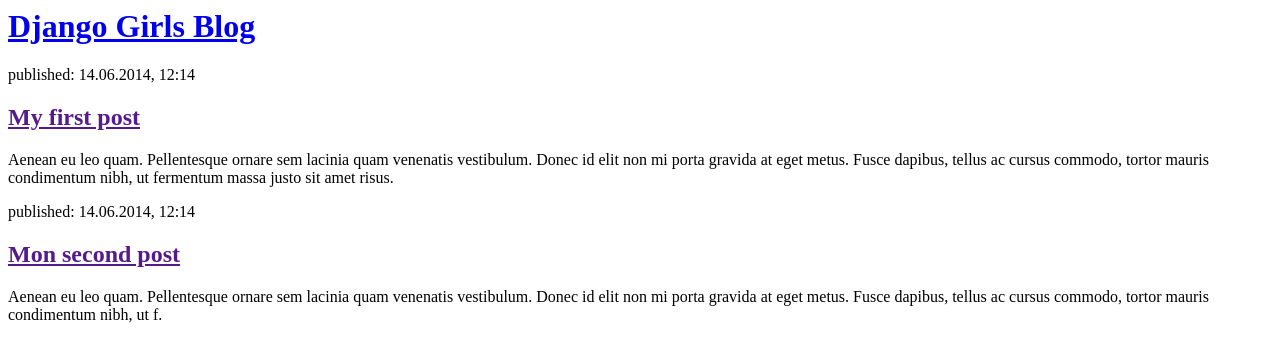
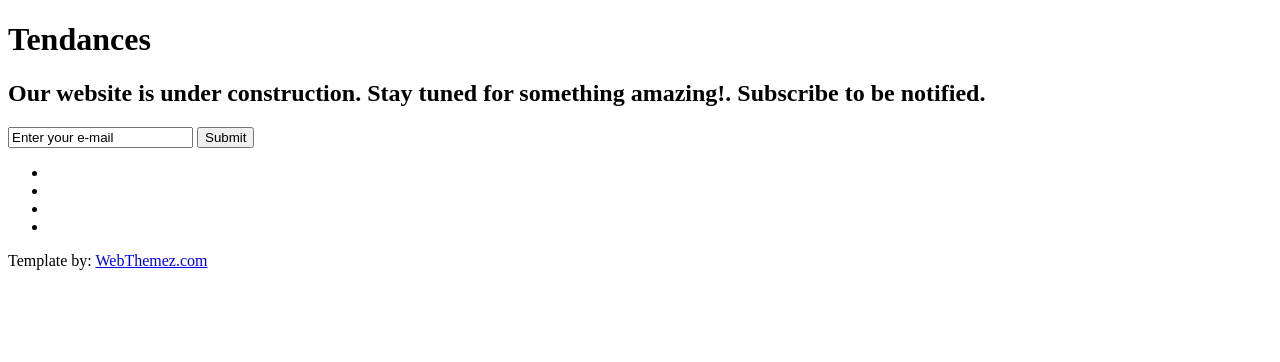
Before and after one commit to meksem/djangotest, a Django app: page / in a window 1280 px wide. Shown: the top 362 px of the page. Run offline with Django 3.2, Linux system fonts and the light colour scheme; some libraries are stand-ins or nearby versions.

Commit message:
chaged page

```diff
--- a/Blog/my_blog/blog/templates/blog/post_list.html
+++ b/Blog/my_blog/blog/templates/blog/post_list.html
@@ -1,23 +1,58 @@
-<html>
-    <head>
-        <title>Django Girls blog</title>
-    </head>
-    <body>
+<!--
+Author: WebThemez
+Author URL: http://webthemez.com
+License: Creative Commons Attribution 3.0 Unported
+License URL: http://creativecommons.org/licenses/by/3.0/
+Note: Please use our back link in your site (webthemez.com)
+-->
+<!DOCTYPE HTML>
+<!--[if lt IE 7 ]> <html lang="en" class="ie ie6"> <![endif]-->
+<!--[if IE 7 ]>	<html lang="en" class="ie ie7"> <![endif]-->
+<!--[if IE 8 ]>	<html lang="en" class="ie ie8"> <![endif]-->
+<!--[if IE 9 ]>	<html lang="en" class="ie ie9"> <![endif]-->
+<!--[if !IE]><!--> <html lang="en"> <!--<![endif]-->
+<head>
+<meta charset="utf-8">
+<title>Trendset - Coming Soon!!!</title>
+<meta name="description" content="Trendset Page under construction">
+<meta http-equiv="X-UA-Compatible" content="chrome=1">
+<link rel="stylesheet" type="text/css" href="http://fonts.googleapis.com/css?family=PT+Sans+Narrow:regular,bold">
+<link rel="stylesheet" type="text/css" href="css/styles.css">
+</head>
 
-        <div>
-            <h1><a href="/">Django Girls Blog</a></h1>
-        </div>
+<body id="home">
+<div id="Header">
+<div class="wrapper">
+	<h1>Tendances</h1>
+	</div>
+</div>
+<div id="Content" class="wrapper">
+<div class="countdown styled"></div>
+<h2 class="intro">Our website is under construction. Stay tuned for something amazing!. Subscribe to be notified.</h2>
+<div id="subscribe">
+	<form action="" method="post" onsubmit="">
+		<p><input name="" value="Enter your e-mail" type="text" id=""/>
+		<input type="button" value="Submit"/></p>
+	</form>
+	<div id="socialIcons">
+		<ul>
+			<li><a href="" title="Twitter" class="twitterIcon"></a></li>
+			<li><a href="" title="facebook" class="facebookIcon"></a></li>
+			<li><a href="" title="linkedIn" class="linkedInIcon"></a></li>
+			<li><a href="" title="Pintrest" class="pintrestIcon"></a></li>
+		</ul>
+	</div>
+</div>
+<span class="tempBy">Template by: <a href="http://webthemez.com" alt="webthemez">WebThemez.com</a></span>
+</div>
 
-        <div>
-            <p>published: 14.06.2014, 12:14</p>
-            <h2><a href="">My first post</a></h2>
-            <p>Aenean eu leo quam. Pellentesque ornare sem lacinia quam venenatis vestibulum. Donec id elit non mi porta gravida at eget metus. Fusce dapibus, tellus ac cursus commodo, tortor mauris condimentum nibh, ut fermentum massa justo sit amet risus.</p>
-        </div>
+<div id="overlay"></div>
 
-        <div>
-            <p>published: 14.06.2014, 12:14</p>
-            <h2><a href="">Mon second post</a></h2>
-            <p>Aenean eu leo quam. Pellentesque ornare sem lacinia quam venenatis vestibulum. Donec id elit non mi porta gravida at eget metus. Fusce dapibus, tellus ac cursus commodo, tortor mauris condimentum nibh, ut f.</p>
-        </div>
-    </body>
+<!--Scripts-->
+<script type="text/javascript" src="js/jquery-1.9.1.min.js"></script>
+<script type="text/javascript" src="js/Backstretch.js"></script>
+<script type="text/javascript" src="js/jquery.countdown.js"></script>
+<script type="text/javascript" src="js/global.js"></script>
+
+</body>
 </html>
```
